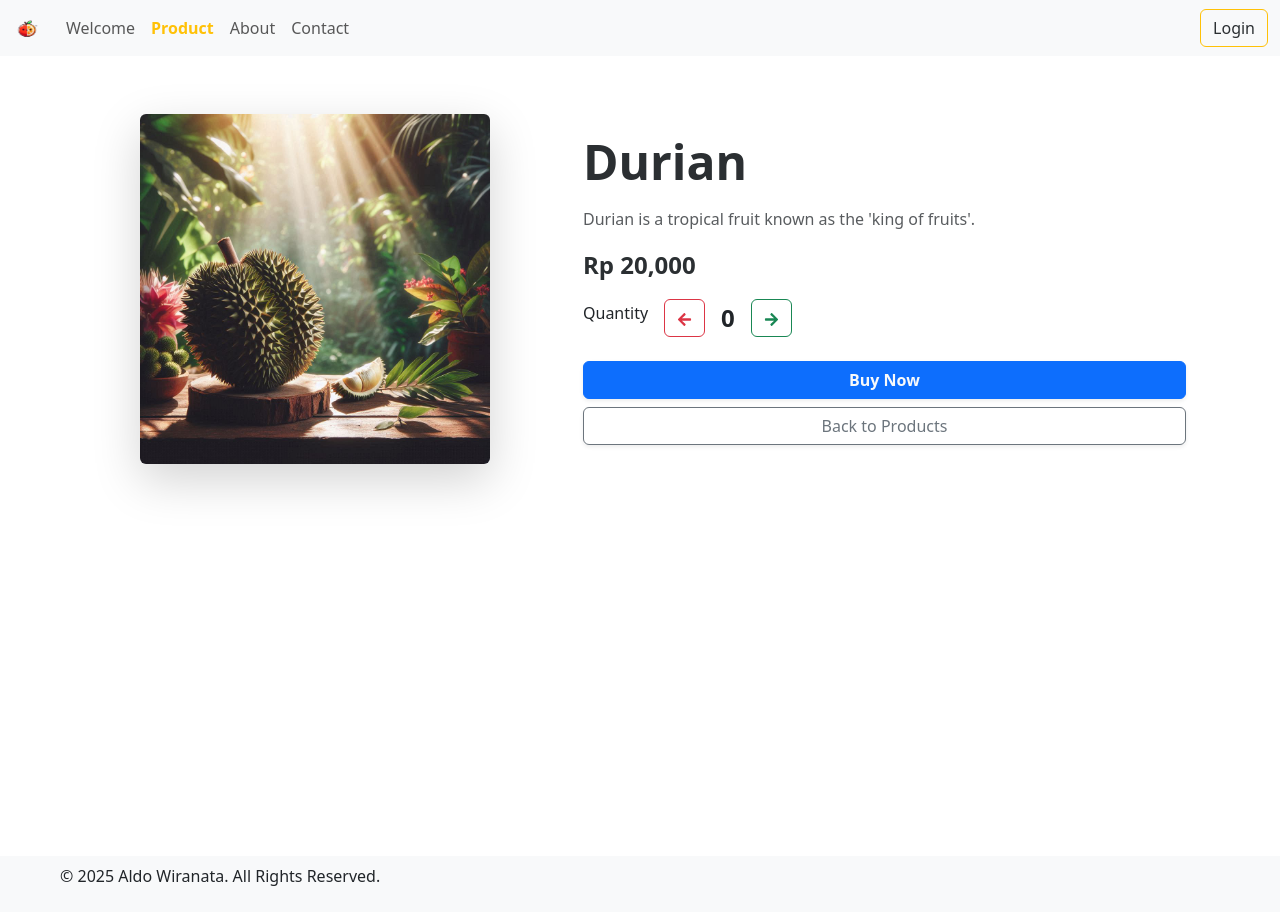
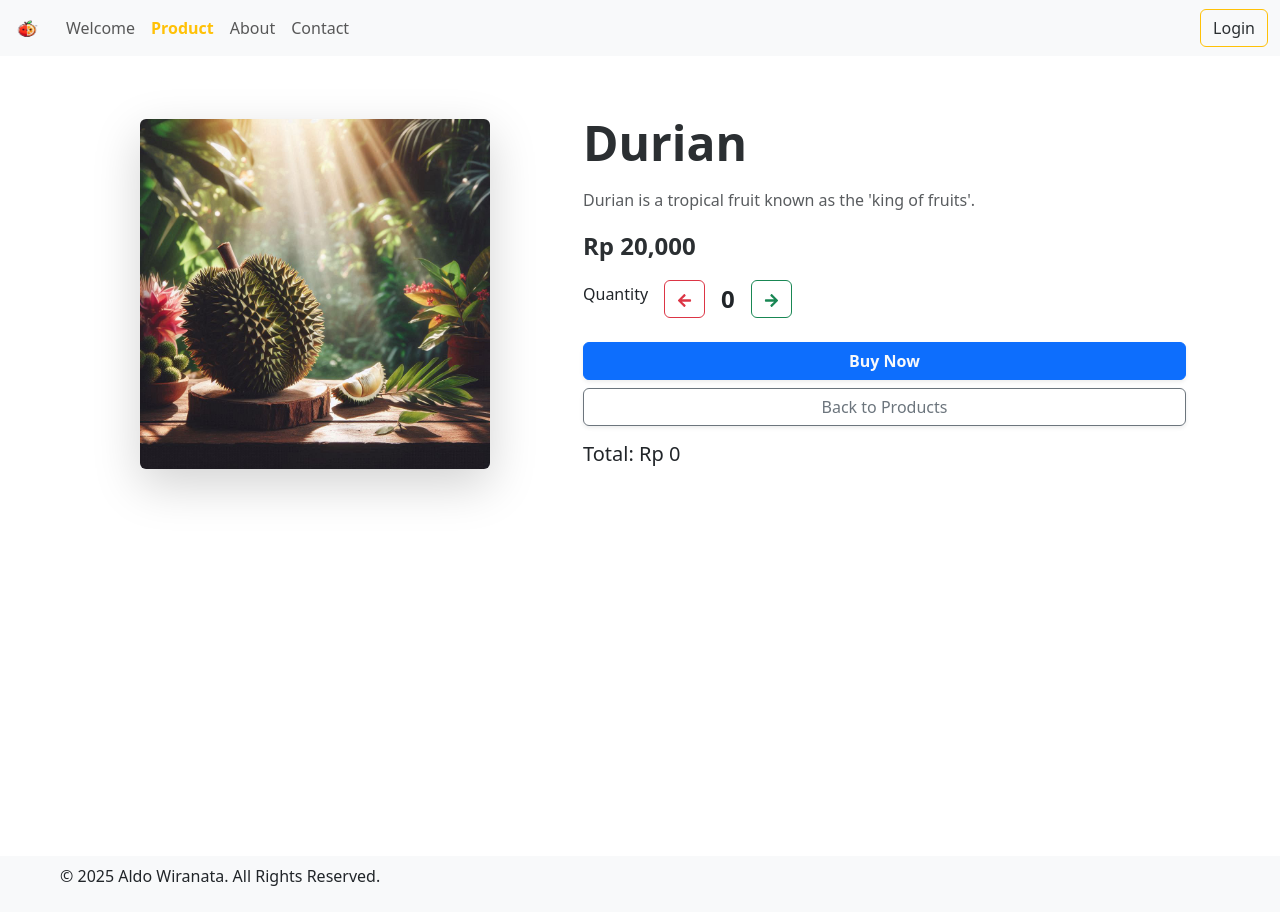
Before and after one commit to alwiranata/App-Fruits, a React (Vite) app: page /product in a window 1280 px wide. Both pictures are taken after a click on the button "durian". Built offline with nearby package versions, Linux system fonts and the light colour scheme.

Commit message:
update : components and hooks

```diff
--- a/src/components/Buy.tsx
+++ b/src/components/Buy.tsx
@@ -1,14 +1,43 @@
-const Buy = () =>{
+import { useBuy } from "../hooks/useBuy";
+import { useNavigate } from "react-router";
+import { useProduct } from "../hooks/useProduct";
+import { FaArrowLeft, FaArrowRight } from "react-icons/fa";
 
-    const Buy = {
-
-    }
+const Buy = ({ price }: { price: number }) => {
+    const navigate = useNavigate()
+    const { buy, handleBuy } = useBuy();
+    const {handleDecrement ,handleIncrement ,quantity} = useProduct()
 
     return (
         <div>
+            <div className="d-flex align-items-center gap-3">
+                <h6>Quantity</h6>
+                <button onClick={handleDecrement} className="btn btn-outline-danger">
+                    <FaArrowLeft size={15} />
+                </button>
+                <p className="m-0 fs-4 fw-bold">{quantity}</p>
+                <button onClick={handleIncrement} className="btn btn-outline-success">
+                    <FaArrowRight size={15} />
+                </button>
+            </div>
 
+            <div className="mt-4">
+                <button
+                    className="btn btn-primary text-light w-100 fw-bold shadow-sm"
+                    onClick={() => handleBuy({ price, quantity })}
+                >
+                    Buy Now
+                </button>
+                <button
+                    onClick={() => navigate(-1)}
+                    className="btn btn-outline-secondary w-100 mt-2 shadow-sm"
+                >
+                    Back to Products
+                </button>
+            </div>
+            <h5 className="mt-3">Total: Rp {buy.toLocaleString()}</h5>
         </div>
-    )
-}
+    );
+};
 
-export default Buy
+export default Buy;
--- a/src/components/Product.tsx
+++ /dev/null
@@ -1,21 +0,0 @@
-import { useProduct } from "../hooks/useProduct";
-import { FaArrowLeft, FaArrowRight } from "react-icons/fa";
-
-const Product1 = () => {
-    const { product, handleDecrement, handleIncrement} = useProduct();
-
-    return (
-        <div className="d-flex align-items-center gap-3">
-            <h6>Quantity</h6>
-            <button onClick={handleDecrement} className="btn btn-outline-danger">
-                <FaArrowLeft size={15} />
-            </button>
-            <p className="m-0 fs-4 fw-bold">{product}</p>
-            <button onClick={handleIncrement} className="btn btn-outline-success">
-                <FaArrowRight size={15} />
-            </button>
-        </div>
-    );
-};
-
-export default Product1;
--- a/src/hooks/useBuy.ts
+++ b/src/hooks/useBuy.ts
@@ -2,14 +2,15 @@ import { useState } from "react"
 
 type Buy = {
     price? : number
+    quantity? : number
 }
 
-const useBuy = () =>{
+export const useBuy = () =>{
     const [buy, setBuy] = useState(0)
 
     const handleBuy = (props : Buy) => {
-        if (props.price) {
-            setBuy(props.price);  // Menambahkan harga baru ke buy
+        if (props.price && props.quantity) {
+            setBuy(props.price * props.quantity);  // Menambahkan harga baru ke buy
         }
     }
 
--- a/src/hooks/useProduct.ts
+++ b/src/hooks/useProduct.ts
@@ -1,29 +1,23 @@
 import { useState } from "react";
 
 export const useProduct = () => {
-    const [product, setProduct] = useState(0);
+    const [quantity, setProduct] = useState(0);
 
     const handleIncrement = () => {
-        setProduct(product + 1);
+        setProduct(quantity + 1);
     };
 
     const handleDecrement = () => {
-        if (product > 0) {
-            setProduct(product - 1);
+        if (quantity > 0) {
+            setProduct(quantity - 1);
         }
     };
 
 
-    const handleBuy = () => {
-        if (product) {
-            alert(`🎉 Thank you for purchasing ${product}!`);
-        }
-    };
 
     return {
-        product,
+        quantity,
         handleIncrement,
         handleDecrement,
-        handleBuy
     };
 };
--- a/src/pages/ProductDetail.tsx
+++ b/src/pages/ProductDetail.tsx
@@ -1,7 +1,6 @@
 import { useSearchParams, useNavigate } from "react-router";
 import { products, ProductType } from "../data/product";
-import Product1 from "../components/Product";
-
+import Buy from "../components/Buy";
 const ProductDetail = () => {
     const [searchParams] = useSearchParams();
     const navigate = useNavigate();
@@ -31,21 +30,7 @@ const ProductDetail = () => {
                             <h2 className="display-5 fw-bold text-secondary-emphasis mb-3">{product.name}</h2>
                             <p className="text-muted">{product.description}</p>
                             <p className="fw-bold fs-4 text-secondary-emphasis">Rp {product.price.toLocaleString()}</p>
-                            <p className=""><Product1 /></p>
-                            <div className="mt-4">
-                                <button
-
-                                    className="btn btn-primary text-light w-100 fw-bold shadow-sm"
-                                >
-                                     Buy Now
-                                </button>
-                                <button
-                                    onClick={() => navigate(-1)}
-                                    className="btn btn-outline-secondary w-100 mt-2 shadow-sm"
-                                >
-                                     Back to Products
-                                </button>
-                            </div>
+                            <Buy price={product.price}/>
                         </div>
                     </div>
                 </div>
```
